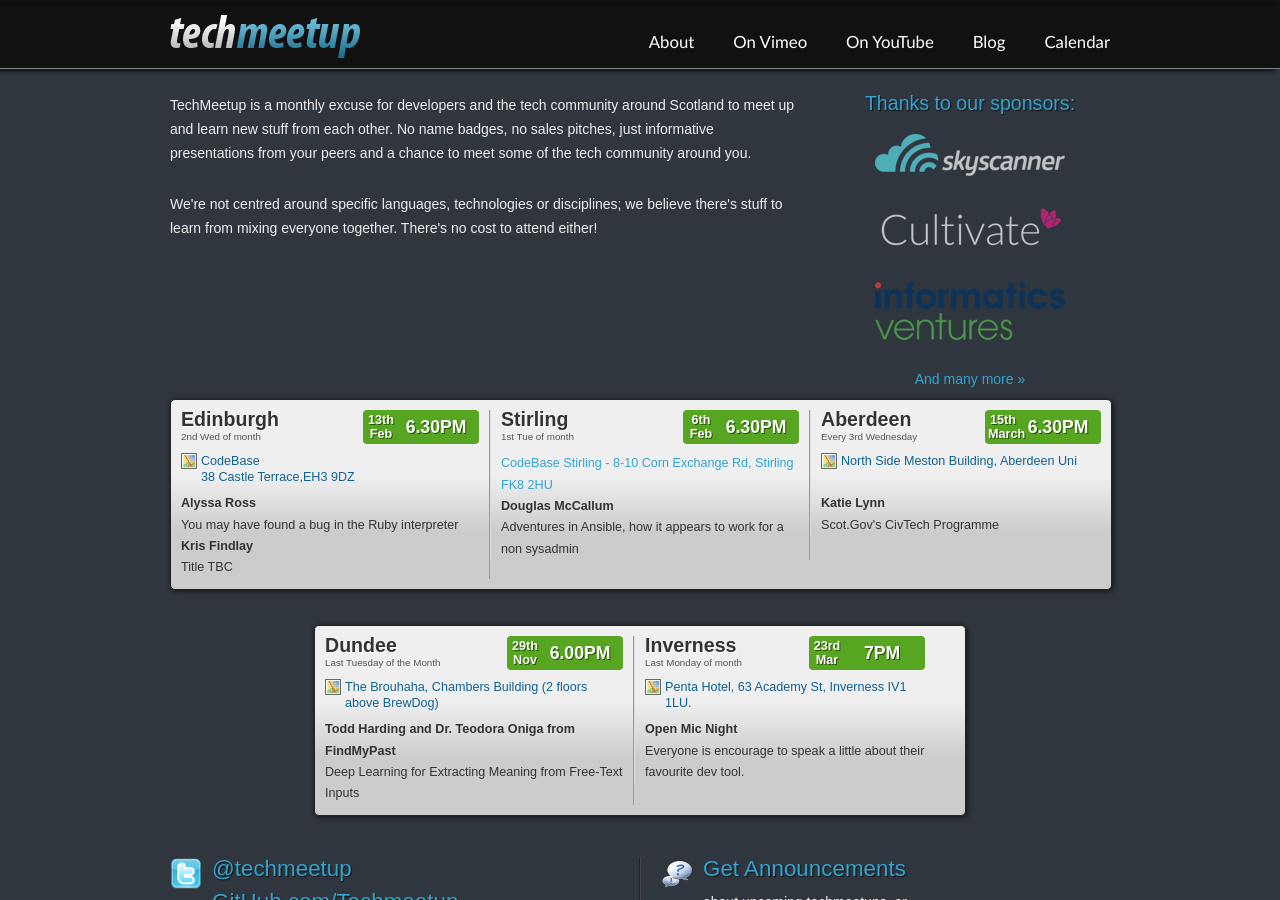
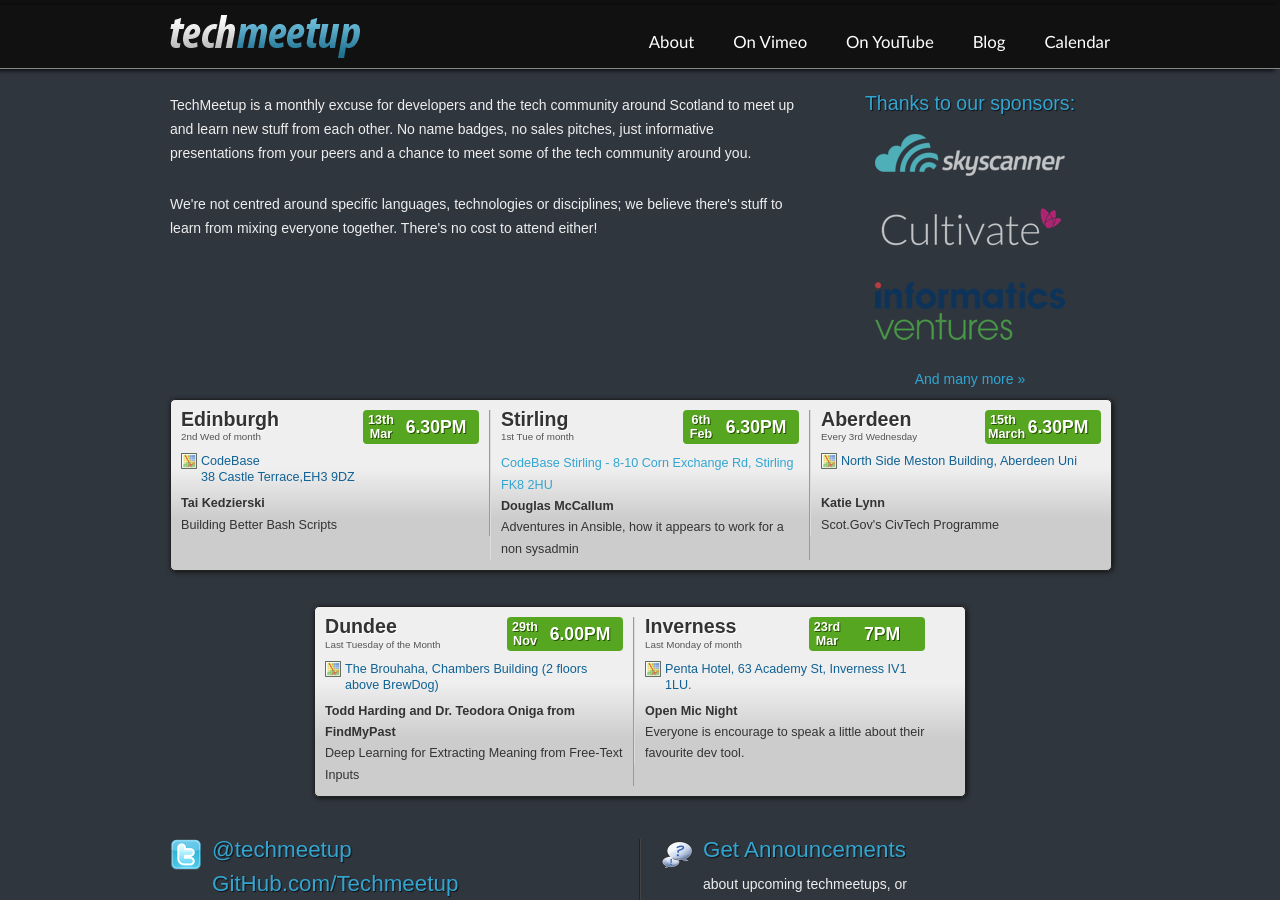
Before and after one commit to techmeetup/techmeetup.co.uk, a Jekyll site: the page built from index.html, in a window 1280 px wide and 900 px high. Built offline with Jekyll 4.4.1, drawn with Linux system fonts in a browser that asks for light colours.

Commit message:
Updated Edinburgh Talk for March

```diff
--- a/_data/index.json
+++ b/_data/index.json
@@ -2,16 +2,12 @@
   "edinburgh": {
     "speakers": [
       {
-        "name": "Alyssa Ross",
-        "talk": "You may have found a bug in the Ruby interpreter"
-      },
-      {
-        "name": "Kris Findlay",
-        "talk": "Title TBC"
+        "name": "Tai Kedzierski",
+        "talk": "Building Better Bash Scripts"
       }
     ],
     "day": "13th",
-    "month": "Feb"
+    "month": "Mar"
   },
   "glasgow": {
     "speakers": [
```
